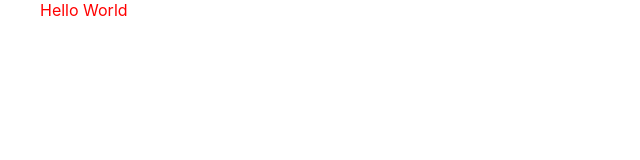
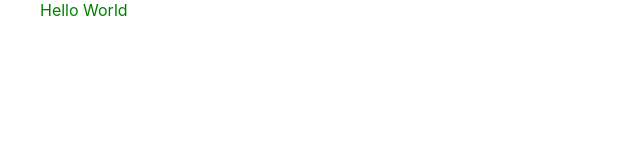
Before and after one commit to pchupchu/components-library-for-landing-page, a React (Create React App) app: page / in a window 1280 px wide. Shown: the top 160 px of the page, without its empty margins (0-640 px from the left). Built offline with nearby package versions, Linux system fonts and the light colour scheme.

Commit message:
Change color

```diff
--- a/src/sections/hero/hero-1/hero-1.css
+++ b/src/sections/hero/hero-1/hero-1.css
@@ -1,5 +1,5 @@
 .hero-1{}
 
 .hero-1__title{
-    color: red;
+    color: green;
 }
```
